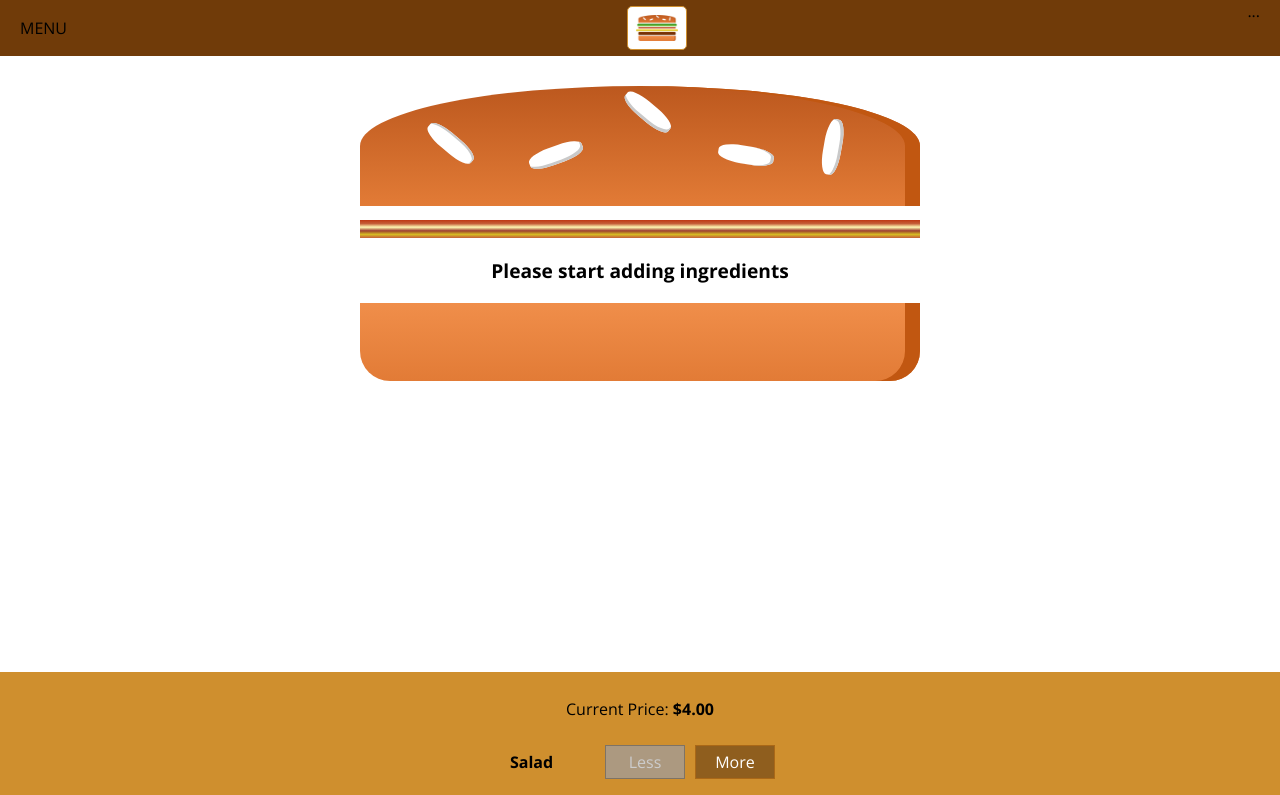
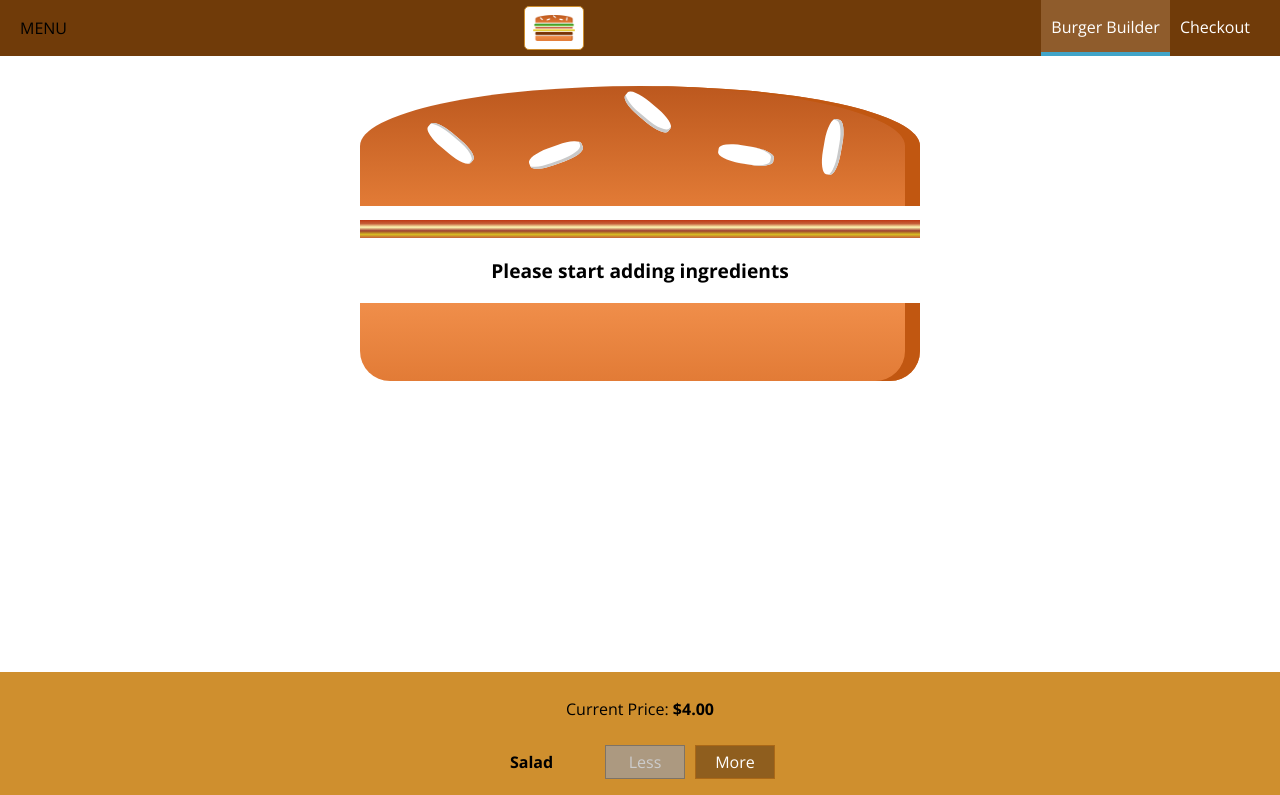
Before and after one commit to papawlo/burger-builder-app, a React app: page / in a window 1280 px wide. Shown: the top 795 px of the page. Built offline with nearby package versions, Linux system fonts and the light colour scheme.

Commit message:
145. Adding Reusable Navigation Items

```diff
--- /dev/null
+++ b/src/components/Navigation/NavigationItems/NavigationItem/NavigationItem.css
@@ -0,0 +1,25 @@
+.NavigationItem {
+    margin: 0;
+    box-sizing: border-box;
+    display: flex;
+    align-items: center;
+    height: 100%;
+}
+
+.NavigationItem a {
+    color: white;
+    text-decoration: none;
+    height: 100%;
+    padding: 16px 10px;
+    border-bottom: 4px solid transparent;
+    box-sizing: border-box;
+    display: block;
+}
+
+.NavigationItem a:hover,
+.NavigationItem a:active,
+.NavigationItem a.active {
+    background-color: #8f5c2c;
+    border-bottom: 4px solid #40A4C8;
+    color: white;
+}
--- /dev/null
+++ b/src/components/Navigation/NavigationItems/NavigationItem/NavigationItem.js
@@ -0,0 +1,17 @@
+import React from 'react';
+
+import classes from './NavigationItem.css';
+
+const navigationItem = (props) => {
+    return (
+        <li className={classes.NavigationItem}>
+            <a
+                href={props.link}
+                className={props.active ? classes.active : null}>
+                {props.children}
+            </a>
+        </li>
+    )
+}
+
+export default navigationItem
--- /dev/null
+++ b/src/components/Navigation/NavigationItems/NavigationItems.css
@@ -0,0 +1,8 @@
+.NavigationItems {
+    margin: 0;
+    padding: 0;
+    list-style: none;
+    display: flex;
+    align-items: center;
+    height: 100%;
+}
--- /dev/null
+++ b/src/components/Navigation/NavigationItems/NavigationItems.js
@@ -0,0 +1,15 @@
+import React from 'react';
+
+import classes from './NavigationItems.css'
+import NavigationItem from './NavigationItem/NavigationItem';
+
+const navigationItems = (props) => {
+    return (
+        <ul className={classes.NavigationItems}>
+            <NavigationItem link="/" active>Burger Builder</NavigationItem>
+            <NavigationItem link="/">Checkout</NavigationItem>
+        </ul>
+    )
+}
+
+export default navigationItems
--- a/src/components/Navigation/Toolbar/Toolbar.js
+++ b/src/components/Navigation/Toolbar/Toolbar.js
@@ -1,4 +1,5 @@
 import React from 'react';
+import NavigationItems from '../NavigationItems/NavigationItems';
 import classes from './Toolbar.css';
 import Logo from '../../Logo/Logo';
 
@@ -8,7 +9,7 @@
             <div>MENU</div>
             <Logo />
             <nav>
-                ...
+                <NavigationItems />
             </nav>
         </header>
     )
```
